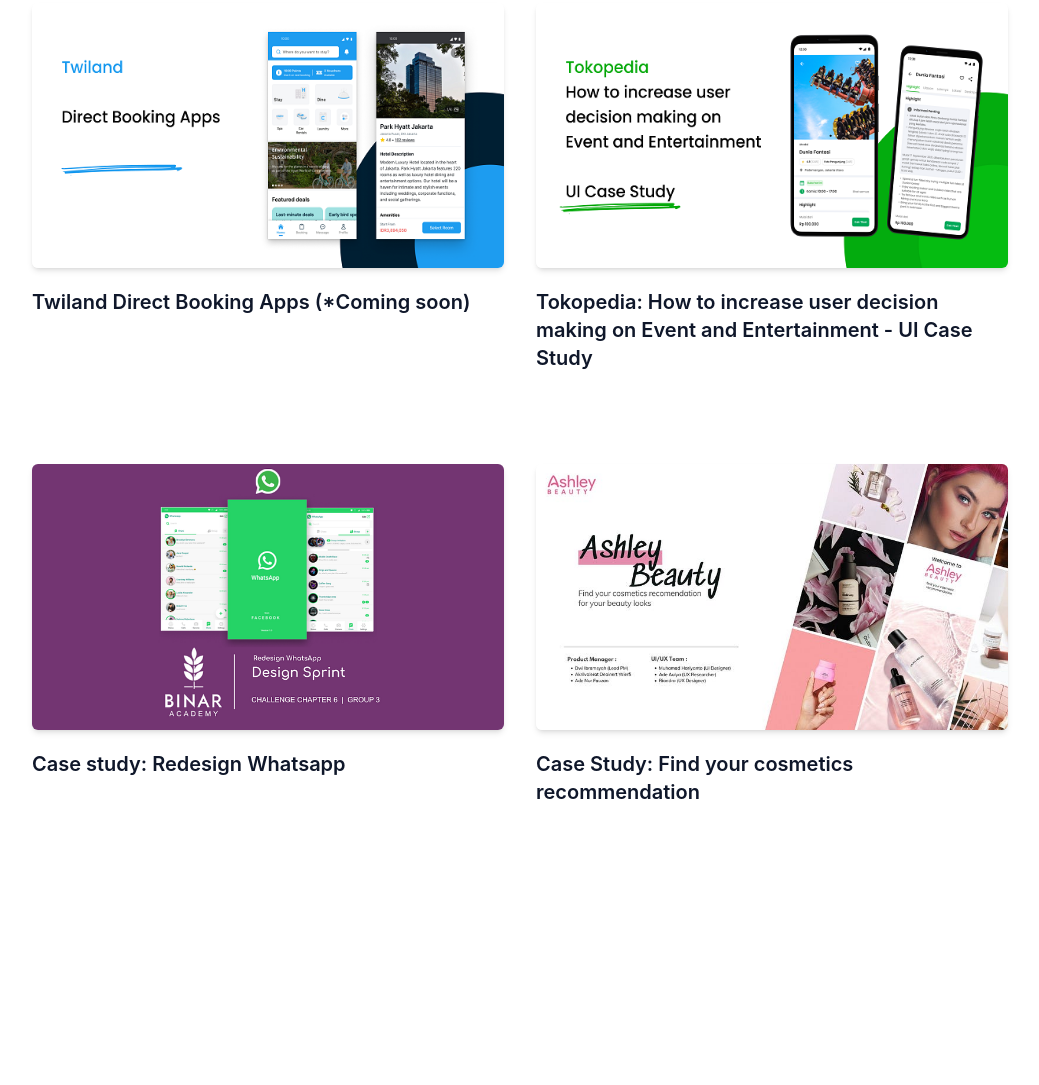
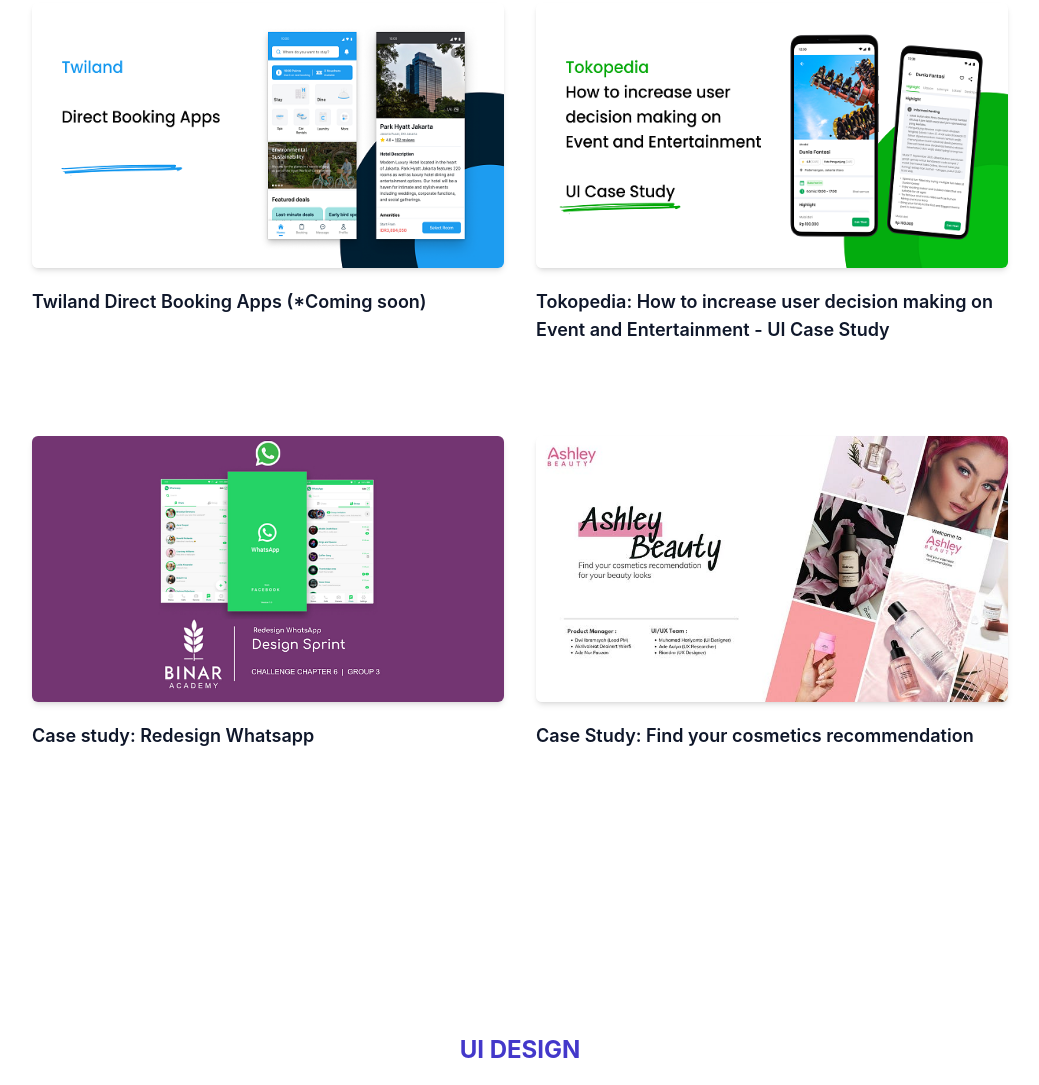
Before and after one commit to rianuiux/portfolio, a website: page index.html in a window 1280 px wide. Shown: the part 1508-2593 px from the top of the page, without its empty margins (120-1159 px from the left). Drawn offline with Linux system fonts and the light colour scheme.

Commit message:
update 2027

```diff
--- a/index.html
+++ b/index.html
@@ -134,7 +134,7 @@
                 <div class="rounded-md shadow-md overflow-hidden">
                     <img src="dist/img/portfolio/img-1.png" alt="Landing page" width="w-full">
                 </div>
-                <h3 class="font-semibold text-xl text-dark mt-5 mb-3 hover:text-primary">
+                <h3 class="font-semibold text-lg text-dark mt-5 mb-3 hover:text-primary">
                     <a href="#" target="_blank">Twiland Direct Booking Apps (*Coming soon)</a> </h3>
 
             </div>
@@ -142,7 +142,7 @@
                 <div class="rounded-md shadow-md overflow-hidden">
                     <img src="dist/img/portfolio/img-2.png" alt="Landing page" width="w-full">
                 </div>
-                <h3 class="font-semibold text-xl text-dark mt-5 mb-3 hover:text-primary">
+                <h3 class="font-semibold text-lg text-dark mt-5 mb-3 hover:text-primary">
                     <a href="https://riandraux.medium.com/tokopedia-how-to-increase-user-decision-making-on-event-and-entertainment-ui-case-study-a5cc9ba2a4ee" target="_blank">Tokopedia: How to increase user decision making on Event and Entertainment - UI Case Study
                     </a> </h3>
 
@@ -151,7 +151,7 @@
                 <div class="rounded-md shadow-md overflow-hidden">
                     <img src="dist/img/portfolio/img-3.png" alt="Landing page" width="w-full">
                 </div>
-                <h3 class="font-semibold text-xl text-dark mt-5 mb-3 hover:text-primary">
+                <h3 class="font-semibold text-lg text-dark mt-5 mb-3 hover:text-primary">
                     <a href="https://bootcamp.uxdesign.cc/ux-case-study-redesign-whatsapp-836dcc571671" target="_blank">Case study: Redesign Whatsapp</a> </h3>
 
             </div>
@@ -159,7 +159,7 @@
                 <div class="rounded-md shadow-md overflow-hidden">
                     <img src="dist/img/portfolio/img-4.png" alt="Landing page" width="w-full">
                 </div>
-                <h3 class="font-semibold text-xl text-dark mt-5 mb-3 hover:text-primary">
+                <h3 class="font-semibold text-lg text-dark mt-5 mb-3 hover:text-primary">
                     <a href="https://riandraux.medium.com/case-study-find-your-cosmetics-recommendation-a94f1291995a" target="_blank">Case Study: Find your cosmetics recommendation</a> </h3>
 
             </div>
```
